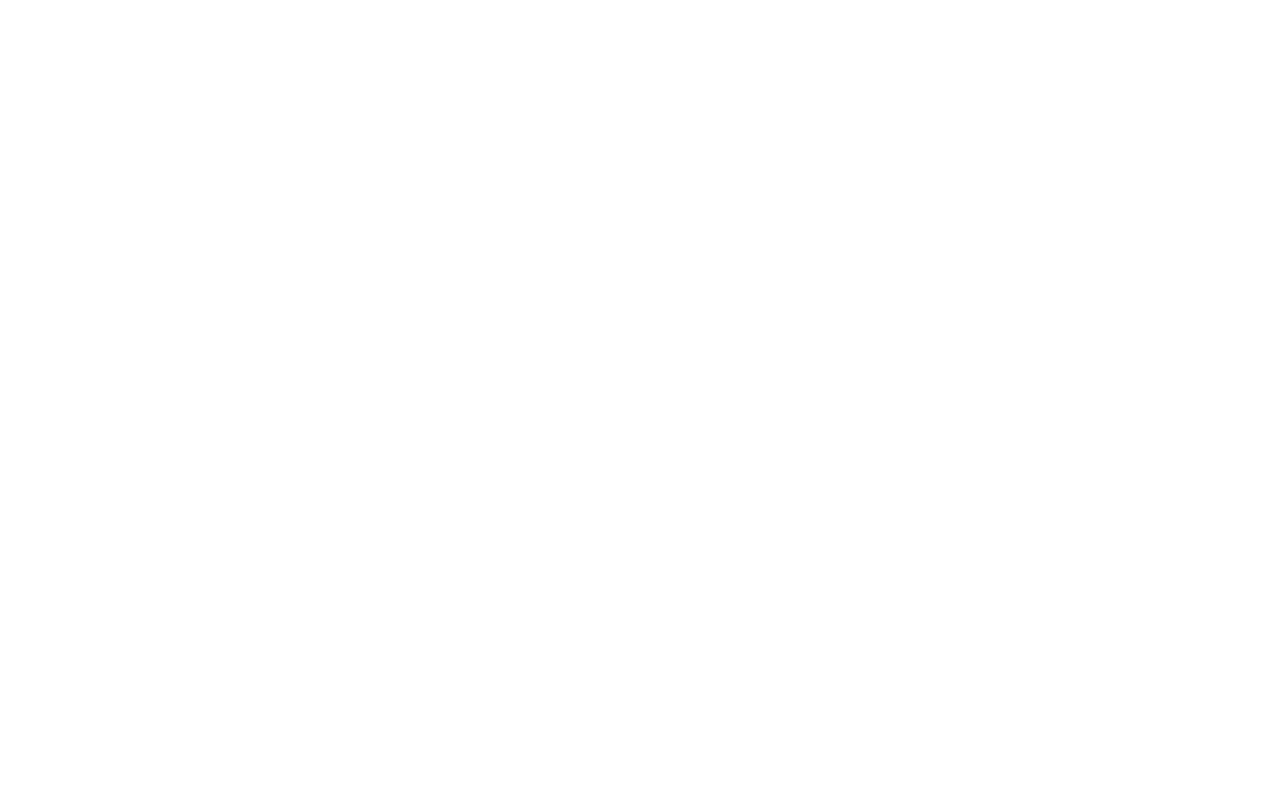
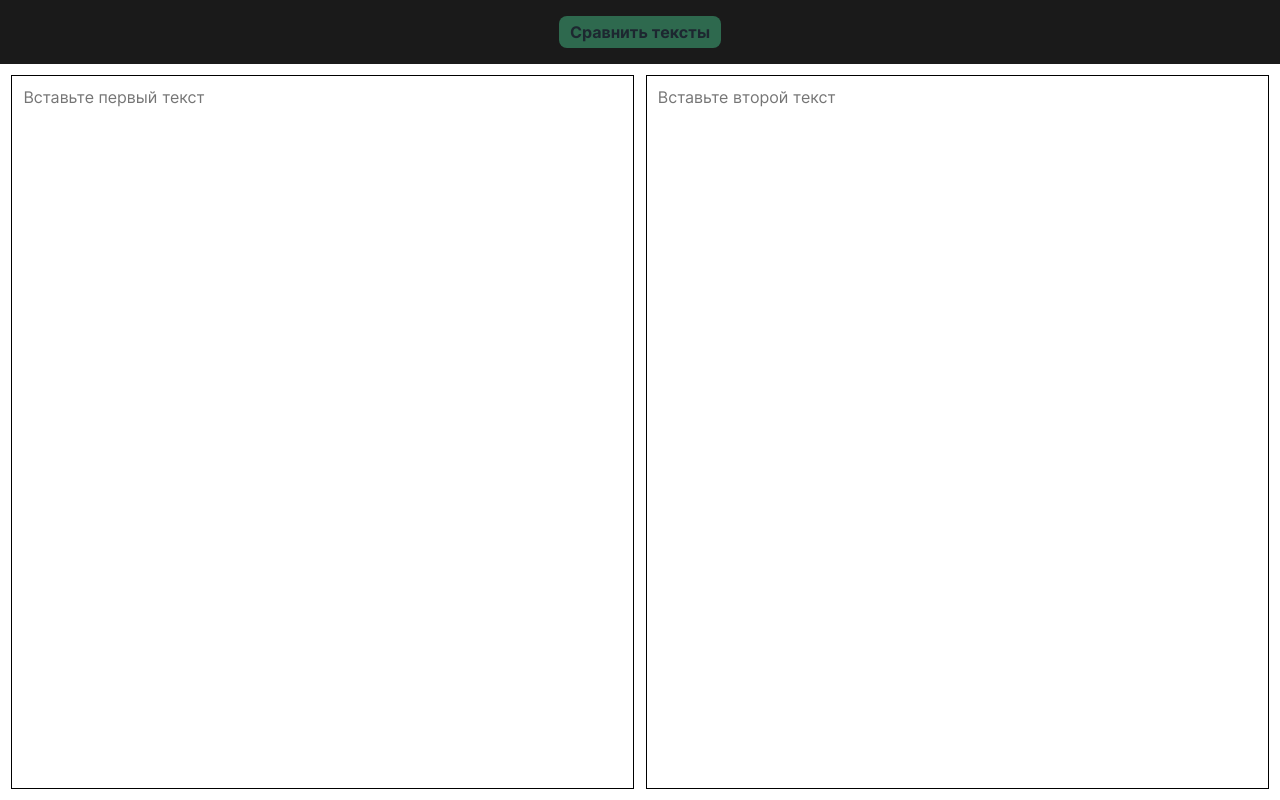
Before and after one commit to ksvfs/compare, a Vue app: page / in a window 1280 px wide. Built offline with nearby package versions, Linux system fonts and the light colour scheme.

Commit message:
feat: add basic functionality

```diff
--- a/src/App.vue
+++ b/src/App.vue
@@ -1,5 +1,256 @@
-<script setup lang="ts"></script>
+<script setup lang="ts">
+import { ref, nextTick, useTemplateRef } from "vue";
 
-<template></template>
+import ViewText from "./components/ViewText.vue";
 
-<style scoped lang="scss"></style>
+import charactersToIgnore from "./data/charactersToIgnore.ts";
+
+import type { Token, Data } from "./types/types.ts";
+
+const data = ref<Data>({
+  text1: {
+    plain: "",
+    tokenized: [],
+  },
+  text2: {
+    plain: "",
+    tokenized: [],
+  },
+});
+
+const currentMode = ref<"edit" | "view">("edit");
+
+const text1Edit = useTemplateRef("text-1-edit");
+const text2Edit = useTemplateRef("text-2-edit");
+
+const text1View = useTemplateRef("text-1-view");
+const text2View = useTemplateRef("text-2-view");
+
+function getContentFromChunk(chunk: string): string {
+  return chunk
+    .toLowerCase()
+    .split("")
+    .filter((char) => !charactersToIgnore.has(char))
+    .join("");
+}
+
+function tokenizeParagraph(paragraph: string): Token[] {
+  const chunks = paragraph.split(/(\s+)/);
+
+  const tokenizedParagraph = chunks.map((chunk, index, array) => ({
+    chunk,
+    core: getContentFromChunk(chunk),
+    highlight: false,
+    bright: false,
+    endOfLine: index === array.length - 1,
+  }));
+
+  return tokenizedParagraph;
+}
+
+function tokenizeText(text: string): [Token[][], Set<string>] {
+  const paragraphs = text.split(/\r?\n/);
+  const tokenizedParagraphs = paragraphs.map(tokenizeParagraph);
+  const cores = tokenizedParagraphs.flatMap((paragraph) =>
+    paragraph.map((token) => token.core),
+  );
+  const uniqueCores = new Set(cores);
+  return [tokenizedParagraphs, uniqueCores];
+}
+
+function highlightTokens(
+  tokenizedParagraphs: Token[][],
+  set: Set<string>,
+): Token[] {
+  const tokens = tokenizedParagraphs.flat();
+
+  for (const token of tokens) {
+    if (token.core.trim() && set.has(token.core)) {
+      token.highlight = true;
+    }
+  }
+
+  return tokens;
+}
+
+function compareTexts(): void {
+  const [text1TokenizedParagraphs, text1UniqueCores] = tokenizeText(
+    data.value.text1.plain,
+  );
+  const [text2TokenizedParagraphs, text2UniqueCores] = tokenizeText(
+    data.value.text2.plain,
+  );
+
+  const text1HighlightedTokens = highlightTokens(
+    text1TokenizedParagraphs,
+    text2UniqueCores,
+  );
+  const text2HighlightedTokens = highlightTokens(
+    text2TokenizedParagraphs,
+    text1UniqueCores,
+  );
+
+  data.value.text1.tokenized = text1HighlightedTokens;
+  data.value.text2.tokenized = text2HighlightedTokens;
+
+  goToViewMode();
+}
+
+function changeTokenBrightness(core: string, event: MouseEvent): void {
+  if (!core.trim()) return;
+
+  let isBright: boolean;
+
+  if (event.type === "mouseenter") {
+    isBright = true;
+  } else if (event.type === "mouseleave") {
+    isBright = false;
+  } else {
+    throw new Error(
+      "changeTokenBrightness поддерживает только события mouseenter и mouseleave",
+    );
+  }
+
+  for (const tokenizedText of [
+    data.value.text1.tokenized,
+    data.value.text2.tokenized,
+  ]) {
+    for (const token of tokenizedText) {
+      if (token.core === core && token.highlight) {
+        token.bright = isBright;
+      }
+    }
+  }
+}
+
+async function goToViewMode(): Promise<void> {
+  currentMode.value = "view";
+
+  await nextTick();
+
+  if (text1View.value && text2View.value) {
+    text1View.value.$el.scrollTop = 0;
+    text2View.value.$el.scrollTop = 0;
+  }
+}
+
+async function goToEditMode(event: MouseEvent): Promise<void> {
+  if (
+    !text1View.value ||
+    !text2View.value ||
+    !text1Edit.value ||
+    !text2Edit.value
+  )
+    return;
+
+  const x = event.clientX;
+  const y = event.clientY;
+
+  const text1ScrollTop = text1View.value.$el.scrollTop;
+  const text2ScrollTop = text2View.value.$el.scrollTop;
+
+  currentMode.value = "edit";
+
+  await nextTick();
+
+  const elementFromPoint = document.elementFromPoint(x, y);
+
+  if (elementFromPoint?.tagName === "TEXTAREA") {
+    (elementFromPoint as HTMLTextAreaElement).focus();
+  }
+
+  await nextTick();
+
+  text1Edit.value.scrollTop = text1ScrollTop;
+  text2Edit.value.scrollTop = text2ScrollTop;
+}
+</script>
+
+<template>
+  <header>
+    <button
+      @click="compareTexts"
+      :disabled="
+        !data.text1.plain.trim() ||
+        !data.text2.plain.trim() ||
+        currentMode === 'view'
+      "
+    >
+      Сравнить тексты
+    </button>
+  </header>
+
+  <div v-show="currentMode === 'edit'" class="edit-container">
+    <textarea
+      v-model="data.text1.plain"
+      placeholder="Вставьте первый текст"
+      ref="text-1-edit"
+    ></textarea>
+
+    <textarea
+      v-model="data.text2.plain"
+      placeholder="Вставьте второй текст"
+      ref="text-2-edit"
+    ></textarea>
+  </div>
+
+  <div v-show="currentMode === 'view'" class="view-container">
+    <ViewText
+      v-show="currentMode === 'view'"
+      ref="text-1-view"
+      :tokens="data.text1.tokenized"
+      :go-to-edit-mode="goToEditMode"
+      :change-brightness="changeTokenBrightness"
+    />
+
+    <ViewText
+      v-show="currentMode === 'view'"
+      ref="text-2-view"
+      :tokens="data.text2.tokenized"
+      :go-to-edit-mode="goToEditMode"
+      :change-brightness="changeTokenBrightness"
+    />
+  </div>
+</template>
+
+<style scoped lang="scss">
+header {
+  height: var(--header-height);
+  display: flex;
+  justify-content: center;
+  align-items: center;
+  gap: 1rem;
+  background-color: #1a1a1a;
+
+  button {
+    border-radius: 0.5rem;
+    padding: 0.4rem 0.7rem;
+    background-color: #42b883;
+    color: #213547;
+    font-weight: 700;
+    cursor: pointer;
+
+    &:disabled {
+      opacity: 0.5;
+    }
+  }
+}
+
+.edit-container,
+.view-container {
+  padding: var(--text-container-spacing);
+  display: grid;
+  grid-template-columns: repeat(2, 1fr);
+  gap: var(--text-container-spacing);
+}
+
+textarea {
+  height: calc(
+    100dvh - var(--header-height) - calc(var(--text-container-spacing) * 2)
+  );
+  border: 1px solid #000000;
+  padding: var(--text-container-spacing);
+  resize: none;
+  white-space: pre-line;
+}
+</style>
--- /dev/null
+++ b/src/components/ViewText.vue
@@ -0,0 +1,43 @@
+<script setup lang="ts">
+import type { Token } from "../types/types.ts";
+
+defineProps<{
+  tokens: Token[];
+  goToEditMode: (event: MouseEvent) => void;
+  changeBrightness: (core: string, event: MouseEvent) => void;
+}>();
+</script>
+
+<template>
+  <div class="view" @click="goToEditMode">
+    <span v-for="token in tokens">
+      <span
+        :class="{ highlight: token.highlight, bright: token.bright }"
+        @mouseenter="changeBrightness(token.core, $event)"
+        @mouseleave="changeBrightness(token.core, $event)"
+        >{{ token.chunk }}</span
+      >
+      <br v-if="token.endOfLine" />
+    </span>
+  </div>
+</template>
+
+<style scoped lang="scss">
+.view {
+  height: calc(
+    100dvh - var(--header-height) - calc(var(--text-container-spacing) * 2)
+  );
+  overflow-y: auto;
+  border: 1px solid #000000;
+  padding: var(--text-container-spacing);
+  word-break: break-word;
+}
+
+.highlight {
+  background-color: #b9f8db;
+}
+
+.bright {
+  background-color: #42b883;
+}
+</style>
--- /dev/null
+++ b/src/data/charactersToIgnore.ts
@@ -0,0 +1 @@
+export default new Set([".", ",", ":", ";", "(", ")", "'", '"']);
--- a/src/main.ts
+++ b/src/main.ts
@@ -2,4 +2,6 @@ import { createApp } from "vue";
 
 import App from "./App.vue";
 
+import "./styles/main.scss";
+
 createApp(App).mount("#app");
--- /dev/null
+++ b/src/styles/_fonts.scss
@@ -0,0 +1,13 @@
+@font-face {
+  font-family: "Inter";
+  src: url("/fonts/Inter-Regular.woff2") format("woff2");
+  font-weight: normal;
+  font-style: normal;
+}
+
+@font-face {
+  font-family: "Inter";
+  src: url("/fonts/Inter-Bold.woff2") format("woff2");
+  font-weight: bold;
+  font-style: normal;
+}
--- /dev/null
+++ b/src/styles/_global.scss
@@ -0,0 +1,4 @@
+body {
+  font-family: "Inter", sans-serif;
+  font-weight: 400;
+}
--- /dev/null
+++ b/src/styles/_reset.scss
@@ -0,0 +1,11 @@
+* {
+  margin: 0;
+  padding: 0;
+  box-sizing: border-box;
+}
+
+button,
+textarea {
+  border: none;
+  font: inherit;
+}
--- /dev/null
+++ b/src/styles/_variables.scss
@@ -0,0 +1,4 @@
+:root {
+  --header-height: 4rem;
+  --text-container-spacing: 0.7rem;
+}
--- /dev/null
+++ b/src/styles/main.scss
@@ -0,0 +1,4 @@
+@use "reset";
+@use "fonts";
+@use "global";
+@use "variables";
--- /dev/null
+++ b/src/types/types.ts
@@ -0,0 +1,18 @@
+export type Token = {
+  chunk: string;
+  core: string;
+  highlight: boolean;
+  bright: boolean;
+  endOfLine: boolean;
+};
+
+export type Data = {
+  text1: {
+    plain: string;
+    tokenized: Token[];
+  };
+  text2: {
+    plain: string;
+    tokenized: Token[];
+  };
+};
```
Also changed, not shown: public/fonts/Inter-Bold.woff2 (added), public/fonts/Inter-Regular.woff2 (added).
